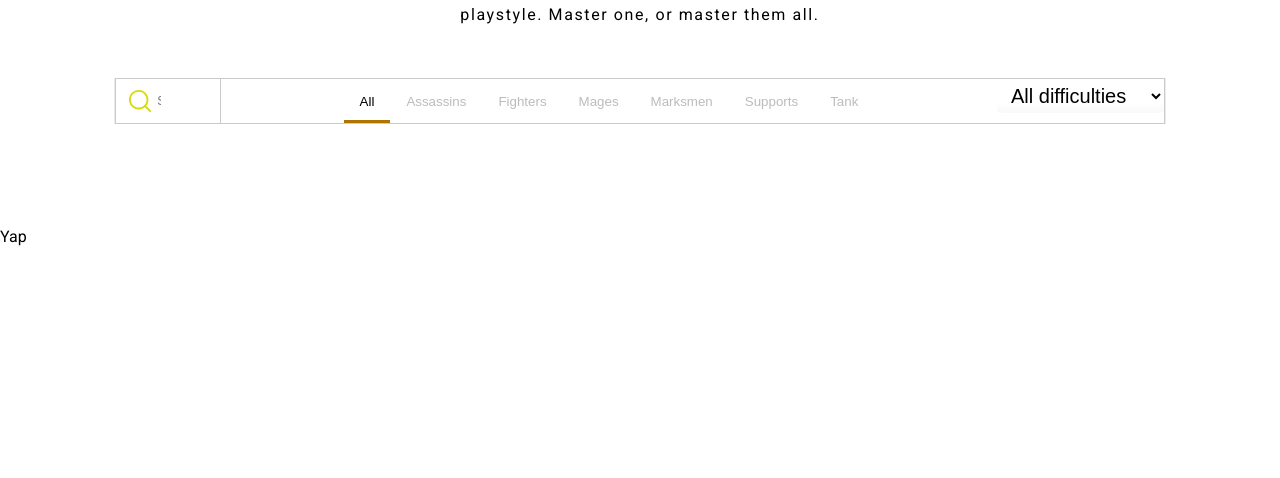
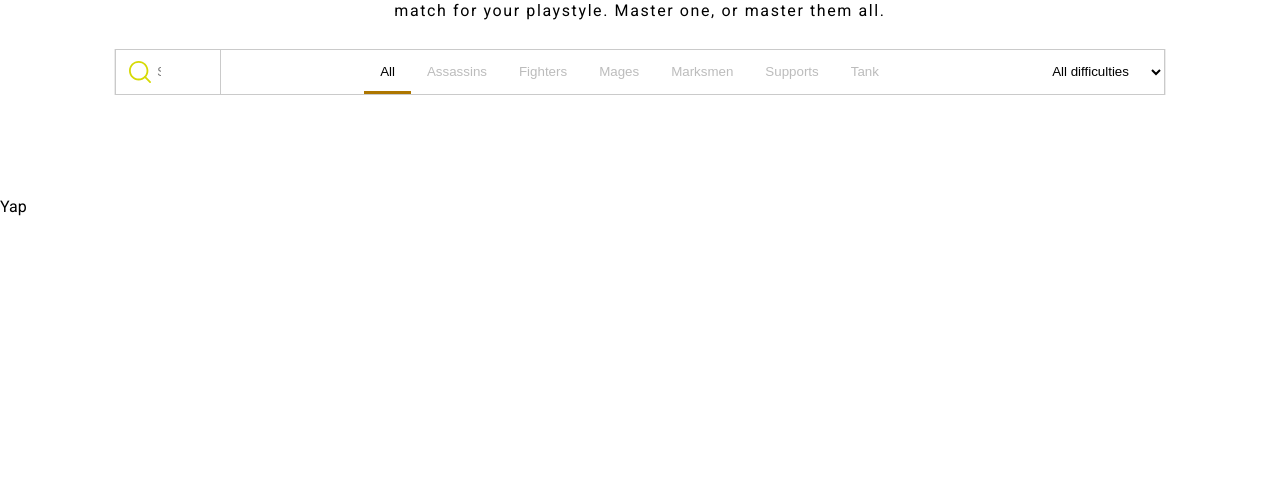
Before and after one commit to alefyp/ggez, a website built with webpack: page src/index.html in a window 1280 px wide. Shown: the part 322-800 px from the top of the page. Built offline with nearby package versions, Linux system fonts and the light colour scheme; no server answers.

Commit message:
on hover filter

```diff
--- a/src/globals.scss
+++ b/src/globals.scss
@@ -47,6 +47,11 @@ ul{
   border-bottom: solid 3px rgb(173, 118, 0);
   padding-top: 3px;
   color: black;
+
+  &:hover{
+    border-bottom: solid 3px rgb(173, 118, 0);
+    padding-top: 3px;
+  }
 }
 
 header {
@@ -59,11 +64,13 @@ header {
   top: 0;
   width: 100vw;
   z-index: 100;
+
+
 }
 
 .lateral-nav-bar {
   background-color: #212121;
-  z-index: 100;
+  z-index: 80;
   //display: none;
   position: fixed;
   top: 0;
@@ -83,6 +90,7 @@ header {
     border-bottom: solid rgb(56, 56, 56) 2px;
     background-color: #111111;
   }
+
 
   nav {
     display: flex;
--- a/src/templates/home.module.scss
+++ b/src/templates/home.module.scss
@@ -31,13 +31,12 @@
     letter-spacing: 0.1rem;
 
     p{
-      padding-bottom: 4%;
+      padding: 0% 4% 2% 4%;
     }
   }
   p{
     max-width: 600px;
     line-height: 1.6;
-    padding-top: 4px;
   }
 }
 
@@ -98,6 +97,23 @@ box-shadow: 0px 0px 0.5px 0.1px rgba(0,0,0,0.75);
   }
 }
 
+// Para la dificultad
+.nav-filters__difficulty-select{
+  width: 12%;
+
+  select{
+    height: 100%;
+    width: 100%;
+    padding: 8%;
+    border-style: none;
+    background: transparent;
+    margin-right: 8%;
+    &:focus{
+      outline: none;
+    }
+  }
+}
+
 .grid{
   width: 100%;
   display: grid;
@@ -116,7 +132,7 @@ box-shadow: 0px 0px 0.5px 0.1px rgba(0,0,0,0.75);
   }
 }
 // Media queries
-@media screen and (min-width: 1020px) {
+@media screen and (min-width: 1024px) {
   .grid{
     grid-template-columns: repeat(auto-fill, minmax(16%, 1fr));
     grid-gap: 20px;
@@ -152,32 +168,5 @@ box-shadow: 0px 0px 0.5px 0.1px rgba(0,0,0,0.75);
       border-right: solid 1px rgb(202, 202, 202);
       width: 10%;
     }
-
-    &__difficulty-select{
-      appearance: none;
-      background-color: rgba(0, 0, 0, 0);
-      outline: none;
-      select{
-        width: 100%;
-        min-width: 15ch;
-        max-width: 30ch;
-        border: 1px solid var(--select-border);
-        border-radius: 0.25em;
-        padding: 0.25em 0.5em;
-        font-size: 1.25rem;
-        cursor: pointer;
-        line-height: 1.1;
-        background-color: #fff;
-        background-image: linear-gradient(to top, #f9f9f9, #fff 33%);
-
-        &::after{
-          content: "";
-          width: 0.8em;
-          height: 0.5em;
-          background-color: rgb(0, 0, 0);
-          clip-path: polygon(100% 0%, 0 0%, 50% 100%);
-        }
-      }
-    }
   }
 }
```
Also changed, not shown: public/bundle.js.
